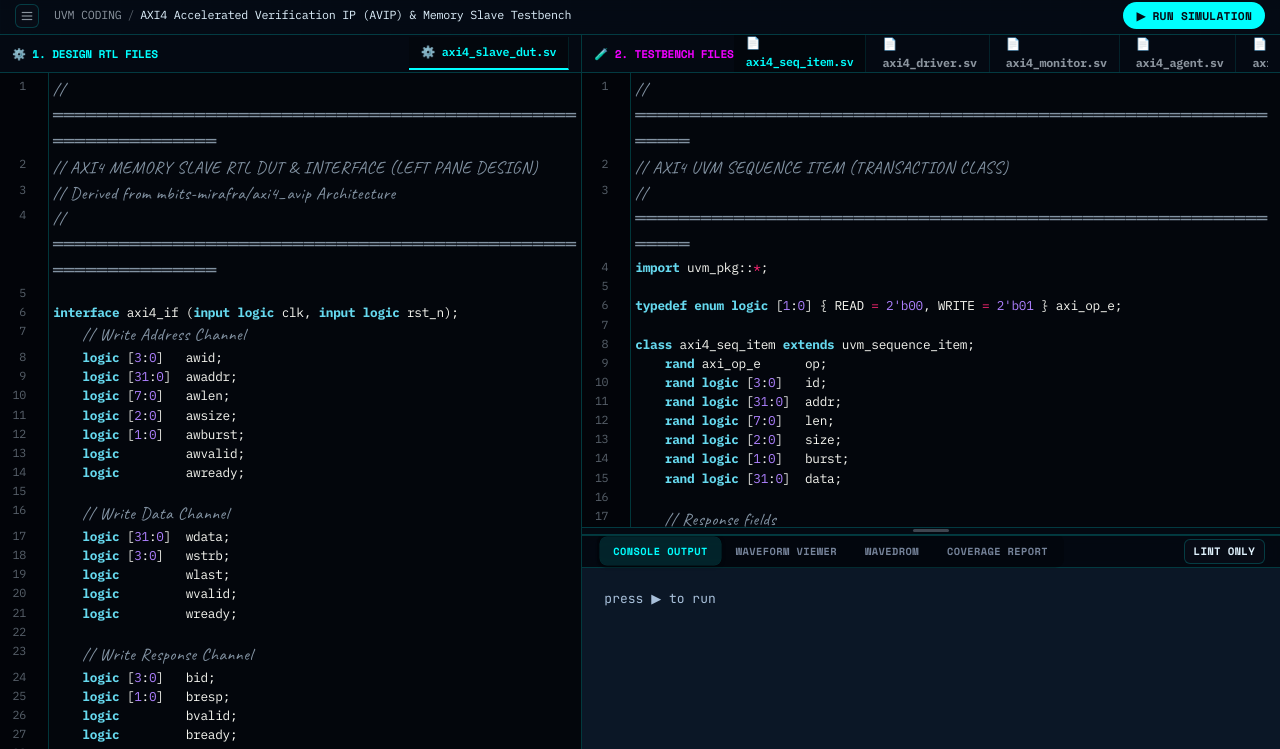
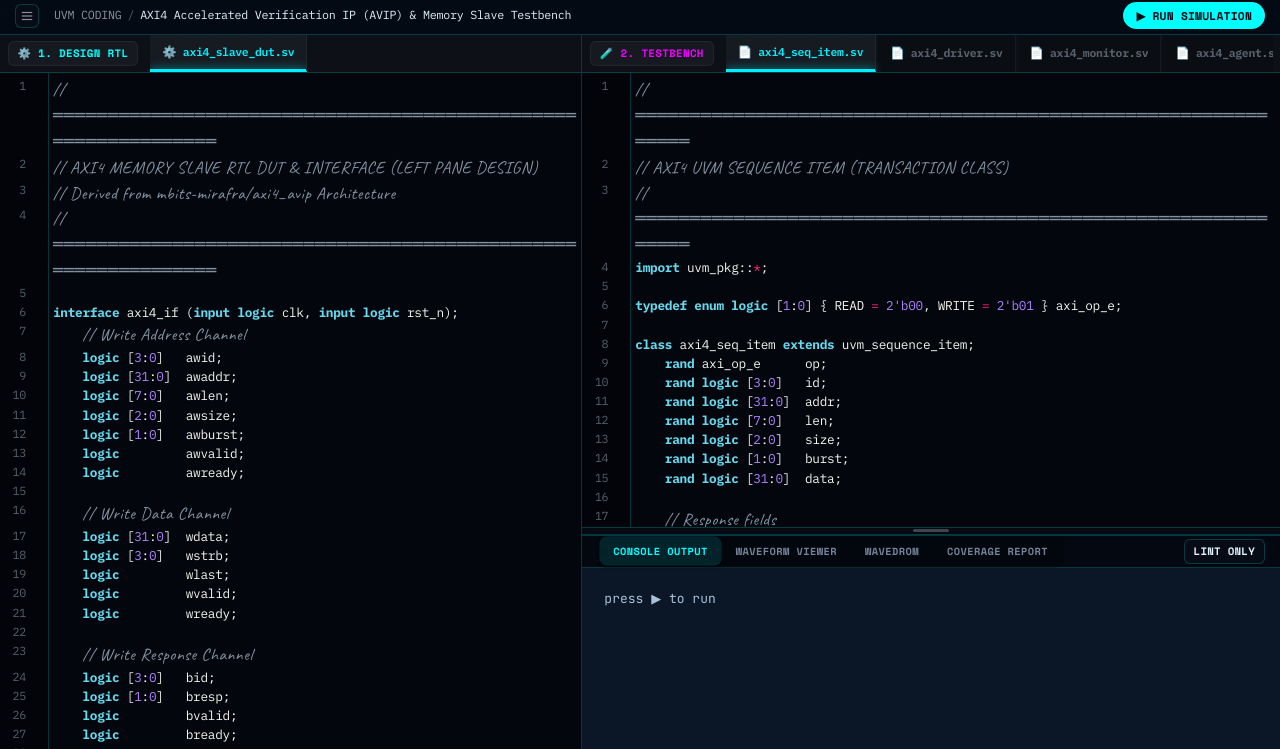
Before and after one commit to rpjayaraman/WTB, a plain HTML site: page uvm_coding.html in a window 1280 px wide. Shown: the part 51-800 px from the top of the page. Drawn offline with nearby package versions, Linux system fonts and the light colour scheme; a script that the page names is missing.

Commit message:
Refine IDE file tabs UI: Clean VS Code-style tabs with glowing active indicator line and dark header badges

```diff
--- a/common.css
+++ b/common.css
@@ -597,49 +597,80 @@ pre, code, .mono {
 
 .pane-header-bar {
     height: 38px;
-    background: var(--bg-secondary);
+    background: #0d1117;
     border-bottom: 1px solid var(--border-color);
     display: flex;
     align-items: center;
-    justify-content: space-between;
-    padding: 0 0.8rem;
+    padding: 0 0.5rem;
     flex-shrink: 0;
+    gap: 0.8rem;
     font-family: var(--font-heading);
-    font-size: 0.75rem;
+    font-size: 0.72rem;
     font-weight: 700;
-    color: var(--text-secondary);
+    overflow: hidden;
+}
+
+.pane-title-badge {
+    display: flex;
+    align-items: center;
+    gap: 6px;
+    padding: 0.2rem 0.6rem;
+    background: rgba(255, 255, 255, 0.04);
+    border-radius: var(--radius-sm);
+    border: 1px solid rgba(255, 255, 255, 0.06);
+    flex-shrink: 0;
+    white-space: nowrap;
+    letter-spacing: 0.03em;
 }
 
 .pane-file-tabs {
     display: flex;
     align-items: center;
-    gap: 4px;
+    gap: 2px;
     overflow-x: auto;
     height: 100%;
+    scrollbar-width: none; /* Firefox */
+}
+.pane-file-tabs::-webkit-scrollbar {
+    display: none; /* Chrome/Safari */
 }
 
 .pane-file-tab {
     font-family: var(--font-code);
-    font-size: 0.78rem;
-    color: var(--text-secondary);
-    padding: 0.4rem 0.8rem;
+    font-size: 0.76rem;
+    color: var(--text-muted);
+    padding: 0 0.8rem;
+    height: 100%;
     cursor: pointer;
-    border-right: 1px solid var(--border-subtle);
+    border-right: 1px solid rgba(255, 255, 255, 0.05);
     display: flex;
     align-items: center;
     gap: 6px;
     user-select: none;
+    white-space: nowrap;
+    position: relative;
     transition: all var(--t-fast);
+    background: rgba(0, 0, 0, 0.2);
 }
 .pane-file-tab:hover {
     color: var(--text-primary);
-    background: rgba(255, 255, 255, 0.03);
+    background: rgba(255, 255, 255, 0.04);
 }
 .pane-file-tab.active {
-    color: var(--neon-cyan);
-    background: var(--bg-code);
-    border-bottom: 2px solid var(--neon-cyan);
+    color: #00f0ff;
+    background: #161b22;
     font-weight: 600;
+    border-bottom: 2px solid #00f0ff;
+}
+.pane-file-tab.active::after {
+    content: '';
+    position: absolute;
+    bottom: -1px;
+    left: 0;
+    right: 0;
+    height: 2px;
+    background: #00f0ff;
+    box-shadow: 0 0 8px #00f0ff;
 }
 
 .pane-editor-body {
--- a/uvm_coding.html
+++ b/uvm_coding.html
@@ -58,8 +58,8 @@
             <!-- Left Column: Design RTL Files -->
             <section class="pane-column" style="flex: 1;">
                 <div class="pane-header-bar">
-                    <div style="display: flex; align-items: center; gap: 0.5rem; flex-shrink: 0;">
-                        <span style="color: var(--neon-cyan);">⚙️ 1. DESIGN RTL FILES</span>
+                    <div class="pane-title-badge">
+                        <span style="color: var(--neon-cyan);">⚙️ 1. DESIGN RTL</span>
                     </div>
                     <div class="pane-file-tabs" id="design_file_tabs">
                         <!-- Dynamically populated from common.js -->
@@ -73,8 +73,8 @@
             <!-- Right Column: Testbench Files & Simulation -->
             <section class="pane-column" style="flex: 1.2;">
                 <div class="pane-header-bar">
-                    <div style="display: flex; align-items: center; gap: 0.5rem; flex-shrink: 0;">
-                        <span style="color: var(--neon-magenta);">🧪 2. TESTBENCH FILES</span>
+                    <div class="pane-title-badge">
+                        <span style="color: var(--neon-magenta);">🧪 2. TESTBENCH</span>
                     </div>
                     <div class="pane-file-tabs" id="editor_tab_bar">
                         <!-- Dynamically populated from common.js -->
@@ -119,8 +119,8 @@
     <script src="https://cdnjs.cloudflare.com/ajax/libs/codemirror/5.65.13/mode/verilog/verilog.min.js"></script>
     <script src="https://cdnjs.cloudflare.com/ajax/libs/codemirror/5.65.13/keymap/vim.min.js"></script>
 
-    <script src="db_metadata.js?v=9"></script>
-    <script src="common.js?v=9"></script>
+    <script src="db_metadata.js?v=10"></script>
+    <script src="common.js?v=10"></script>
     <script>
         const questions = (typeof DV_QUESTIONS_METADATA !== 'undefined' && DV_QUESTIONS_METADATA.uvm_coding) ? DV_QUESTIONS_METADATA.uvm_coding : [];
         QuestionLoader.init('uvm_coding', questions);
```
